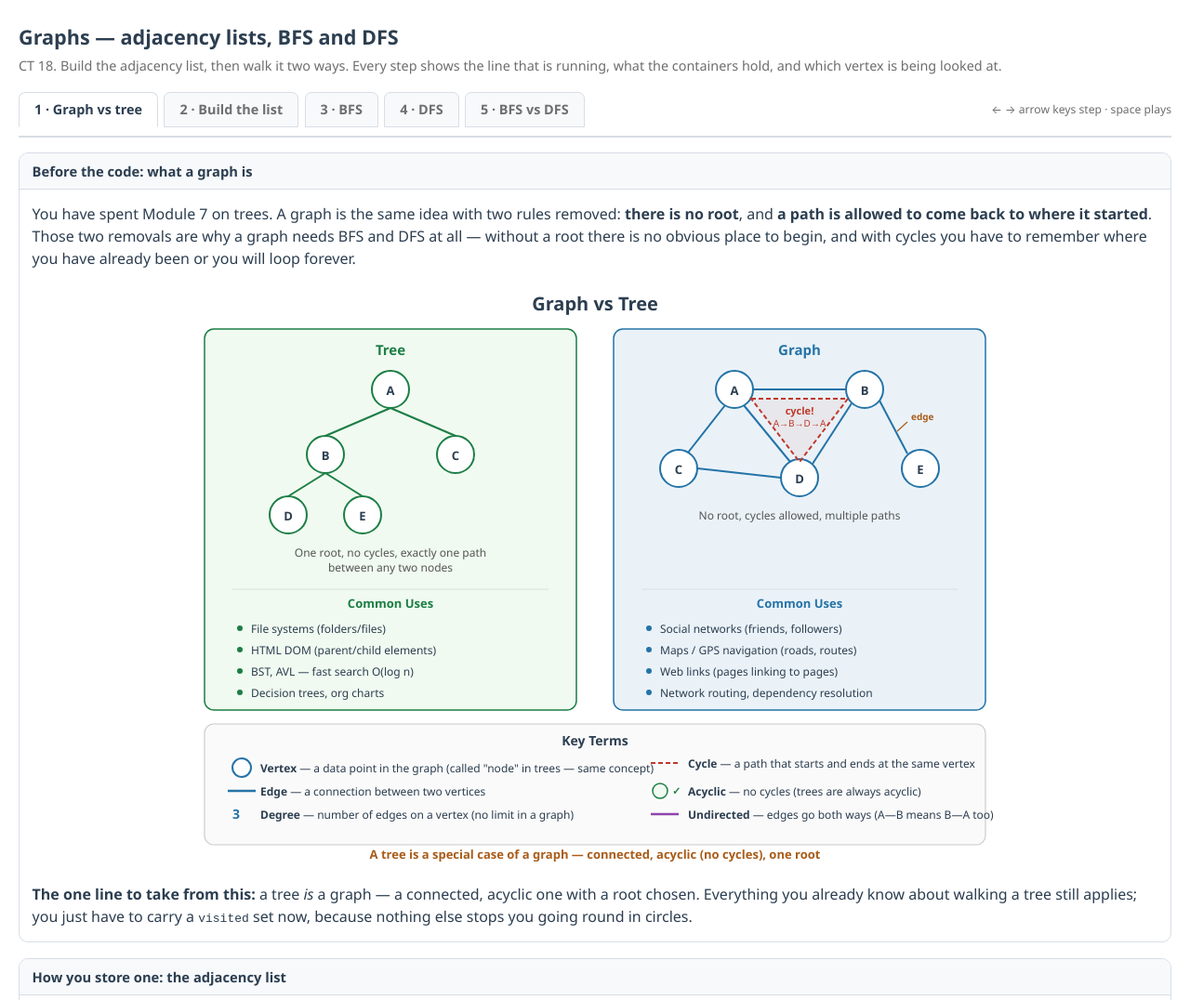
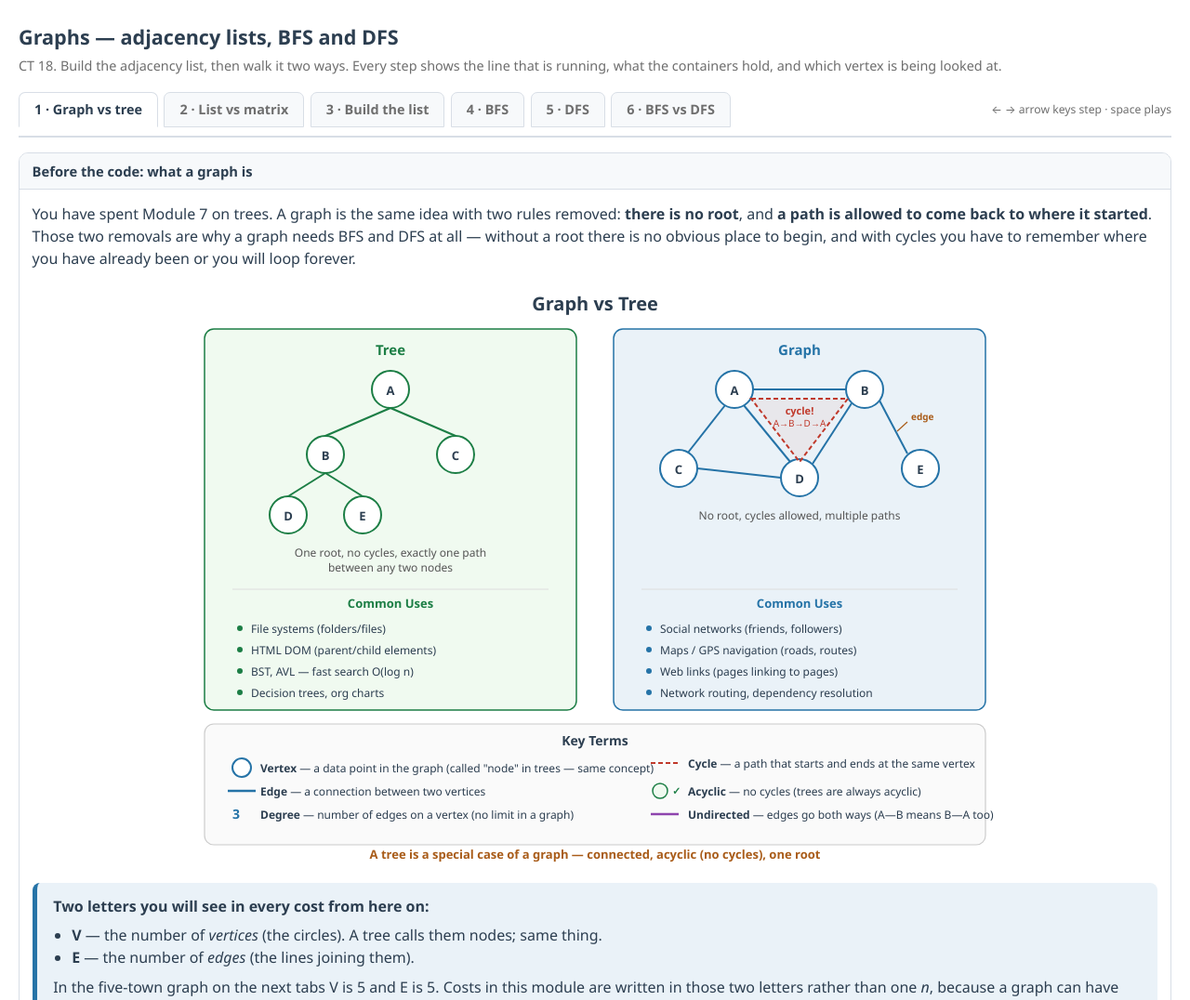
Before and after one commit to Hadzik-CS2420/cs2420-diagrams, a plain HTML site: page demos/graphs-bfs-dfs.html in a window 1280 px wide. Shown: the top 1076 px of the page at 93% size. Drawn offline with Linux system fonts and the light colour scheme.

Commit message:
Graphs stepper: split orientation into two tabs, and define V and E
The adjacency-list half was below the fold on a long first page, and nobody
scrolls a tab they think they have finished reading. It is its own tab now:

    1  Graph vs tree
    2  List vs matrix
    3  Build the list
    4  BFS
    5  DFS
    6  BFS vs DFS

Both pages spend costs in V and E and neither said what they were. Tab 1 now
defines them where the terms first appear -- V is how many vertices, E how
many edges, and the five-town graph has 5 of each -- with the reason the
module uses two letters instead of one n: a graph can be small in vertices
and enormous in edges, and that difference is the whole argument on tab 2.

Tab 2 restates both in a line, then uses them concretely: a matrix is V by V,
so 200 vertices is 40,000 cells nearly all zero, against O(V + E) for the
list. "Sparse" is defined in place as E much smaller than V squared, and
"stored twice" now says E edges make 2E entries.

```diff
--- a/demos/graphs-bfs-dfs.html
+++ b/demos/graphs-bfs-dfs.html
@@ -345,10 +345,11 @@
 
   <div class="tabs" id="tabs">
     <button data-mode="intro">1 &middot; Graph vs tree</button>
-    <button data-mode="build">2 &middot; Build the list</button>
-    <button data-mode="bfs">3 &middot; BFS</button>
-    <button data-mode="dfs">4 &middot; DFS</button>
-    <button data-mode="compare">5 &middot; BFS vs DFS</button>
+    <button data-mode="repr">2 &middot; List vs matrix</button>
+    <button data-mode="build">3 &middot; Build the list</button>
+    <button data-mode="bfs">4 &middot; BFS</button>
+    <button data-mode="dfs">5 &middot; DFS</button>
+    <button data-mode="compare">6 &middot; BFS vs DFS</button>
     <span class="spacer"></span>
     <span class="step-hint">&larr; &rarr; arrow keys step &middot; space plays</span>
   </div>
@@ -1287,7 +1288,7 @@ function compute() {
   // "intro" is a page, not a run, so it has no frames to count. Without this
   // guard compute() dereferences a run that was never built and the whole
   // stepper dies on load -- which is how it ships if nobody opens it.
-  state.maxFrames = state.mode === "intro" ? 1
+  state.maxFrames = (state.mode === "intro" || state.mode === "repr") ? 1
     : state.mode === "compare"
       ? Math.max(state.runs.bfs.length, state.runs.dfs.length)
       : state.runs[state.mode].length;
@@ -1648,60 +1649,79 @@ function renderIntro() {
       'is no obvious place to begin, and with cycles you have to remember where you ' +
       'have already been or you will loop forever.</p>' +
       INTRO_SVG +
+      '<div class="callout" style="background:#eaf2f8;border-left:5px solid #2573a7;' +
+      'border-radius:8px;padding:.8rem 1.1rem;margin:1rem 0 0">' +
+        '<p style="margin:0 0 .4rem"><strong>Two letters you will see in every cost ' +
+        'from here on:</strong></p>' +
+        '<ul style="margin:0;padding-left:1.25rem">' +
+        '<li><strong>V</strong> &mdash; the number of <em>vertices</em> (the circles). ' +
+        'A tree calls them nodes; same thing.</li>' +
+        '<li><strong>E</strong> &mdash; the number of <em>edges</em> (the lines joining ' +
+        'them).</li>' +
+        '</ul>' +
+        '<p style="margin:.5rem 0 0">In the five-town graph on the next tabs V is 5 and ' +
+        'E is 5. Costs in this module are written in those two letters rather than one ' +
+        '<em>n</em>, because a graph can have few vertices and a great many edges, or ' +
+        'the other way round, and the difference decides which structure to use.</p>' +
+      '</div>' +
       '<p style="margin:1rem 0 0"><strong>The one line to take from this:</strong> ' +
       'a tree <em>is</em> a graph &mdash; a connected, acyclic one with a root chosen. ' +
       'Everything you already know about walking a tree still applies; you just have ' +
       'to carry a <code>visited</code> set now, because nothing else stops you going ' +
       'round in circles.</p>' +
     '</div></div>' +
-
-    '<div class="card"><h2>How you store one: the adjacency list</h2>' +
+    '<div class="card"><h2>Next</h2><div class="card-body">' +
+      '<p style="margin:0">Tab 2 is how a graph gets written down in code. After that ' +
+      'the tabs are traces: building the list, then walking it two ways.</p>' +
+    '</div></div>';
+  document.getElementById("watch").innerHTML = "";
+}
+
+function renderRepr() {
+  document.getElementById("stage").innerHTML =
+    '<div class="card"><h2>How you store a graph: list or matrix</h2>' +
     '<div class="card-body">' +
       '<p style="margin:0 0 .9rem">A tree node holds pointers to its own children, so ' +
       'the structure <em>is</em> the picture. A graph has no such shape to lean on &mdash; ' +
       'any vertex can connect to any other &mdash; so you have to choose how to write the ' +
       'connections down. There are two usual answers, and this class uses the first.</p>' +
+      '<p style="margin:0 0 .9rem; font-size:.93rem; color:#555">Reminder from tab 1: ' +
+      '<strong>V</strong> is how many vertices the graph has, <strong>E</strong> how many ' +
+      'edges. Both costs below are written in those.</p>' +
       INTRO_ADJ_SVG +
       '<p style="margin:1rem 0 .5rem"><strong>An adjacency list is a map from each vertex ' +
       'to the list of vertices it touches.</strong> In this CT that is literally ' +
       '<code>unordered_map&lt;string, vector&lt;string&gt;&gt; adj_list_</code>: the key is ' +
       'a vertex name, the value is its neighbours.</p>' +
       '<ul style="margin:0;padding-left:1.25rem">' +
-      '<li><strong>Why a list and not a matrix here.</strong> A matrix is a V&times;V grid, ' +
-      'so it costs O(V&sup2;) whether or not the edges exist. Real graphs are mostly ' +
-      '<em>sparse</em> &mdash; far fewer edges than V&sup2; &mdash; and the list only pays ' +
-      'for edges that are actually there, O(V&nbsp;+&nbsp;E).</li>' +
+      '<li><strong>Why a list and not a matrix here.</strong> A matrix is a grid with one ' +
+      'row and one column per vertex &mdash; V&times;V cells &mdash; so it costs ' +
+      'O(V&sup2;) whether or not the edges exist. At V&nbsp;=&nbsp;200 that is 40,000 ' +
+      'cells, nearly all of them 0. The list only pays for edges that are actually ' +
+      'there: O(V&nbsp;+&nbsp;E), one entry per vertex plus one per edge end.</li>' +
       '<li><strong>What you give up.</strong> "Is there an edge A&ndash;B?" is one lookup ' +
       'in a matrix and a scan of A&rsquo;s neighbour list here. That is the trade, and it ' +
-      'is worth it when the lists are short.</li>' +
+      'is worth it when the lists are short &mdash; which is what <em>sparse</em> means: ' +
+      'E is much smaller than V&sup2;.</li>' +
       '<li><strong>Undirected means stored twice.</strong> One edge A&ndash;B puts B in ' +
-      'A&rsquo;s list <em>and</em> A in B&rsquo;s. Store it once and the walk only works in ' +
-      'one direction &mdash; tab 2 shows both halves going in.</li>' +
+      'A&rsquo;s list <em>and</em> A in B&rsquo;s, so E edges make 2E entries. Store it ' +
+      'once and the walk only works in one direction &mdash; the next tab shows both ' +
+      'halves going in.</li>' +
       '</ul>' +
-    '</div></div>' +
-    '<div class="card"><h2>What the next four tabs do</h2><div class="card-body">' +
-      '<ol style="margin:0;padding-left:1.25rem">' +
-      '<li><strong>Build the list</strong> &mdash; an <code>unordered_map&lt;string, ' +
-      'vector&lt;string&gt;&gt;</code> filled one <code>push_back</code> at a time, with ' +
-      'the picture and the map side by side.</li>' +
-      '<li><strong>BFS</strong> &mdash; a queue, and the result in the order it comes out.</li>' +
-      '<li><strong>DFS</strong> &mdash; the same loop with a stack instead, which is the ' +
-      'entire difference.</li>' +
-      '<li><strong>BFS vs DFS</strong> &mdash; both walks on the same graph, step for step.</li>' +
-      '</ol></div></div>';
+    '</div></div>';
   document.getElementById("watch").innerHTML = "";
 }
 
 function render() {
   // The intro is a page, not a trace: no presets, no step controls, no legend
   // about colours that nothing on screen is using.
-  var isIntro = state.mode === "intro";
+  var isIntro = state.mode === "intro" || state.mode === "repr";
   var panel = document.querySelector(".panel");
   var legend = document.querySelector("p.legend");
   if (panel) panel.style.display = isIntro ? "none" : "";
   if (legend) legend.style.display = isIntro ? "none" : "";
   if (isIntro) {
-    renderIntro();
+    if (state.mode === "repr") renderRepr(); else renderIntro();
     Array.prototype.forEach.call(document.querySelectorAll("#tabs [data-mode]"),
       function (b) { b.classList.toggle("on", b.getAttribute("data-mode") === state.mode); });
     return;
@@ -1781,7 +1801,7 @@ document.addEventListener("keydown", function (e) {
   // A focused code line handles its own Enter; everything else is navigation.
   var onCodeLine = e.target && e.target.parentNode && e.target.parentNode.classList &&
                    e.target.parentNode.classList.contains("code");
-  if (state.mode === "intro") return;      // nothing to step through
+  if (state.mode === "intro" || state.mode === "repr") return;   // no steps here
   if (e.key === "ArrowRight") { stopPlay(); go(state.step + 1); }
   else if (e.key === "ArrowLeft") { stopPlay(); go(state.step - 1); }
   else if (e.key === " " && !onCodeLine) { e.preventDefault(); togglePlay(); }
@@ -1951,7 +1971,7 @@ document.addEventListener("keydown", function (e) {
 
 // Deep links: stepper.html#dfs opens that tab directly, so a Canvas page or a
 // lecture slide can point at one walk instead of "then click tab 3".
-var MODES = ["intro", "build", "bfs", "dfs", "compare"];
+var MODES = ["intro", "repr", "build", "bfs", "dfs", "compare"];
 
 function modeFromHash() {
   var h = (location.hash || "").replace("#", "");
```
